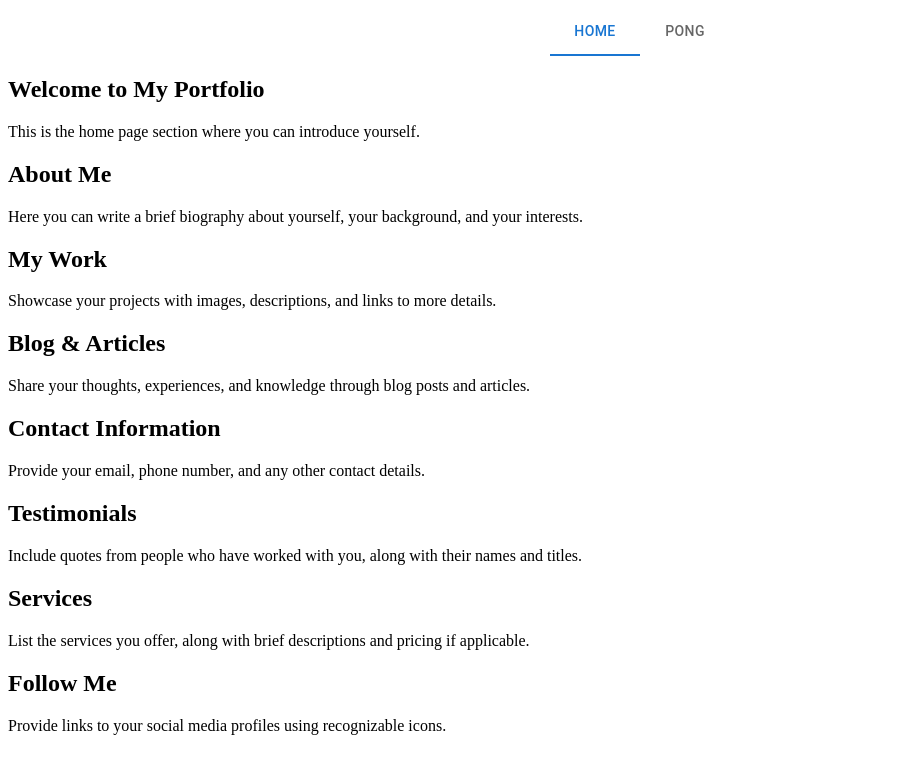
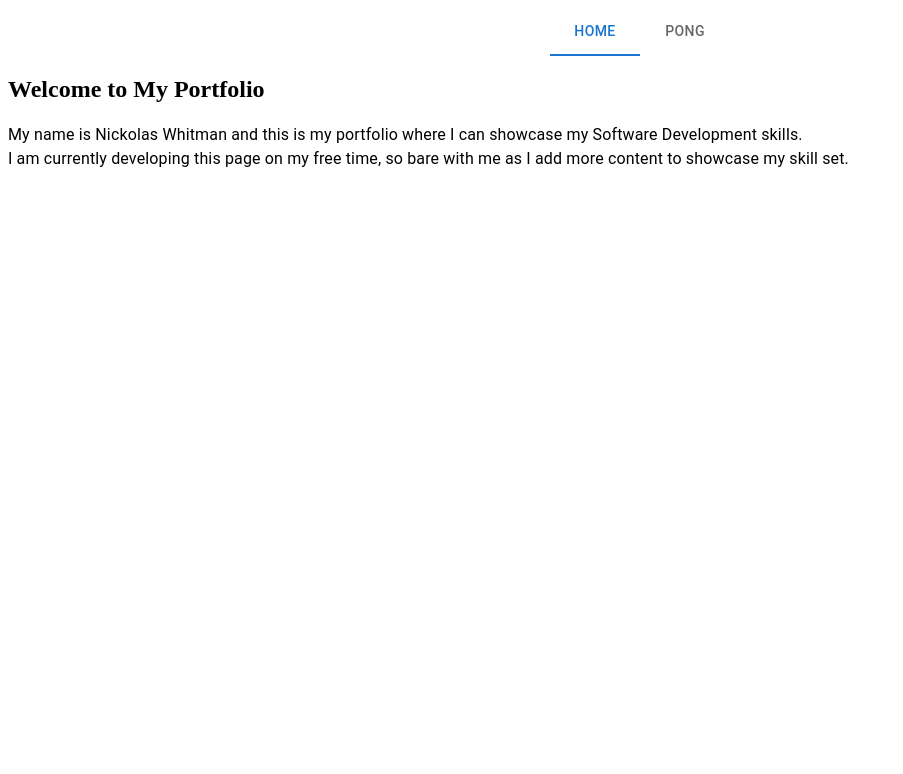
Before and after one commit to NickolasDesigns/nickolas-whitman-portfolio, a React (Create React App) app: page / in a window 1280 px wide. Shown: the top 774 px of the page, without its empty margins (0-903 px from the left). Built offline with nearby package versions, Linux system fonts and the light colour scheme.

Commit message:
Cleaned up template from home page, and added Box to wrap entire webpage with maximum window width and height.

```diff
--- a/src/App.tsx
+++ b/src/App.tsx
@@ -11,7 +11,15 @@ function App(): ReactElement {
     return (
         <ThemeProvider theme={theme}>
             <Router basename={process.env.NODE_ENV === 'development' ? '/' : '/nickolas-whitman-portfolio'}>
-                <Box sx={{ maxWidth: '100%', height: window.innerHeight, bgcolor: 'background.paper' }}>
+                <Box
+                    sx={{
+                        width: '100%',
+                        maxWidth: '100%',
+                        height: window.innerHeight,
+                        maxHeight: window.innerHeight,
+                        bgcolor: 'background.paper',
+                    }}
+                >
                     <AppTabs />
                     <Routes>
                         <Route path="/" element={<Home />} errorElement={<NotFoundPage />} />
--- a/src/views/Home/index.tsx
+++ b/src/views/Home/index.tsx
@@ -1,3 +1,4 @@
+import { Typography } from '@mui/material';
 import React from 'react';
 
 const Home = () => {
@@ -6,50 +7,57 @@ const Home = () => {
             {/* Home Page Section */}
             <section id="home">
                 <h1>Welcome to My Portfolio</h1>
-                <p>This is the home page section where you can introduce yourself.</p>
+                <Typography>
+                    My name is Nickolas Whitman and this is my portfolio where I can showcase my Software Development
+                    skills.
+                </Typography>
+                <Typography>
+                    I am currently developing this page on my free time, so bare with me as I add more content to
+                    showcase my skill set.
+                </Typography>
             </section>
 
-            {/* About Section */}
+            {/* About Section
             <section id="about">
                 <h2>About Me</h2>
-                <p>Here you can write a brief biography about yourself, your background, and your interests.</p>
-            </section>
+                <p>To Do</p>
+            </section> */}
 
-            {/* Portfolio/Work Section */}
+            {/* Portfolio/Work Section
             <section id="portfolio">
                 <h2>My Work</h2>
                 <p>Showcase your projects with images, descriptions, and links to more details.</p>
-            </section>
+            </section>*/}
 
-            {/* Blog/Articles Section */}
+            {/* Blog/Articles Section
             <section id="blog">
                 <h2>Blog & Articles</h2>
                 <p>Share your thoughts, experiences, and knowledge through blog posts and articles.</p>
-            </section>
+            </section>*/}
 
-            {/* Contact Information Section */}
+            {/* Contact Information Section
             <section id="contact">
                 <h2>Contact Information</h2>
                 <p>Provide your email, phone number, and any other contact details.</p>
-            </section>
+            </section>*/}
 
-            {/* Testimonials or References Section */}
+            {/* Testimonials or References Section *
             <section id="testimonials">
                 <h2>Testimonials</h2>
                 <p>Include quotes from people who have worked with you, along with their names and titles.</p>
-            </section>
+            </section>/}
 
-            {/* Services Section */}
+            {/* Services Section
             <section id="services">
                 <h2>Services</h2>
                 <p>List the services you offer, along with brief descriptions and pricing if applicable.</p>
-            </section>
+            </section>*/}
 
-            {/* Social Media Links Section */}
+            {/* Social Media Links Section
             <section id="social-media">
                 <h2>Follow Me</h2>
                 <p>Provide links to your social media profiles using recognizable icons.</p>
-            </section>
+            </section>*/}
         </div>
     );
 };
```
